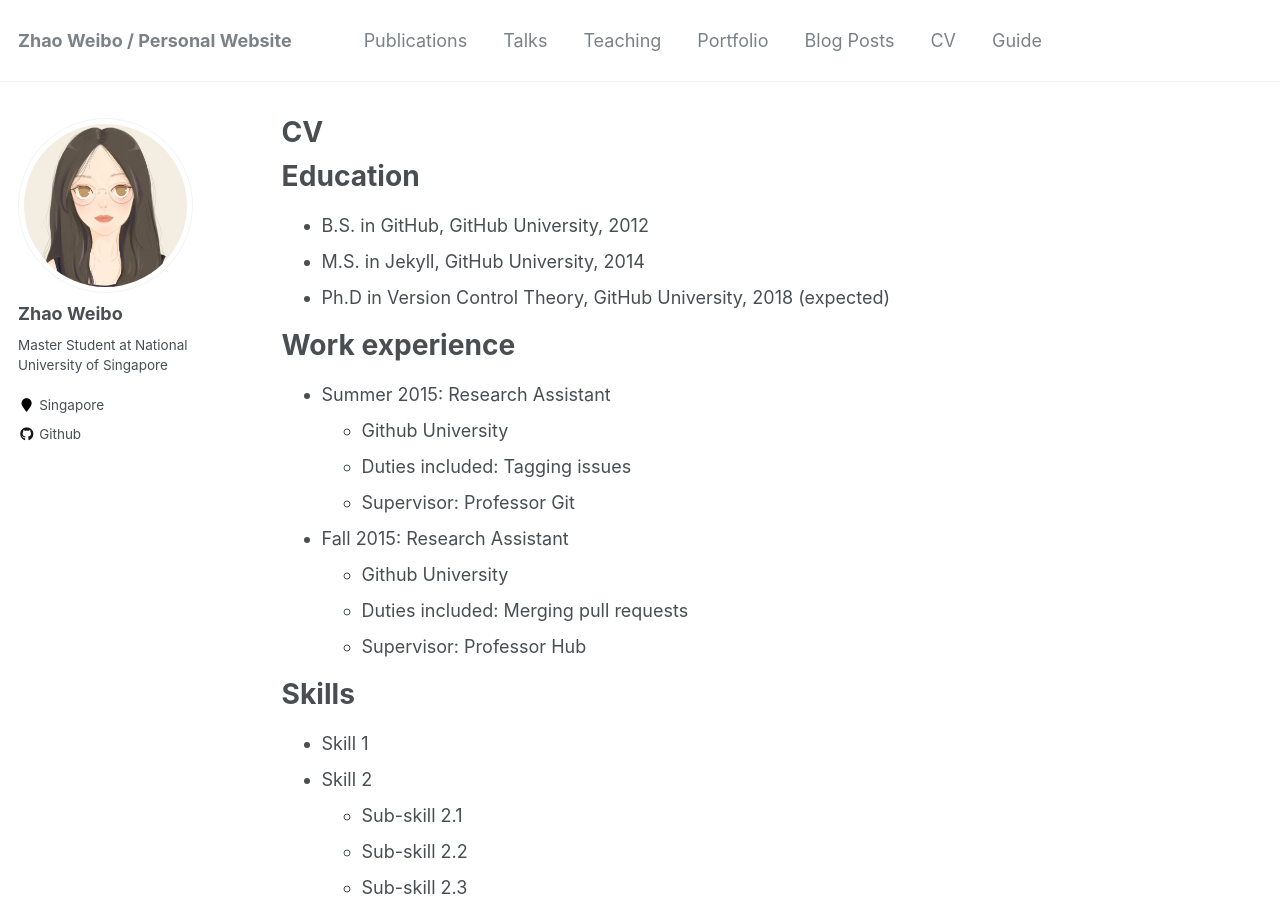
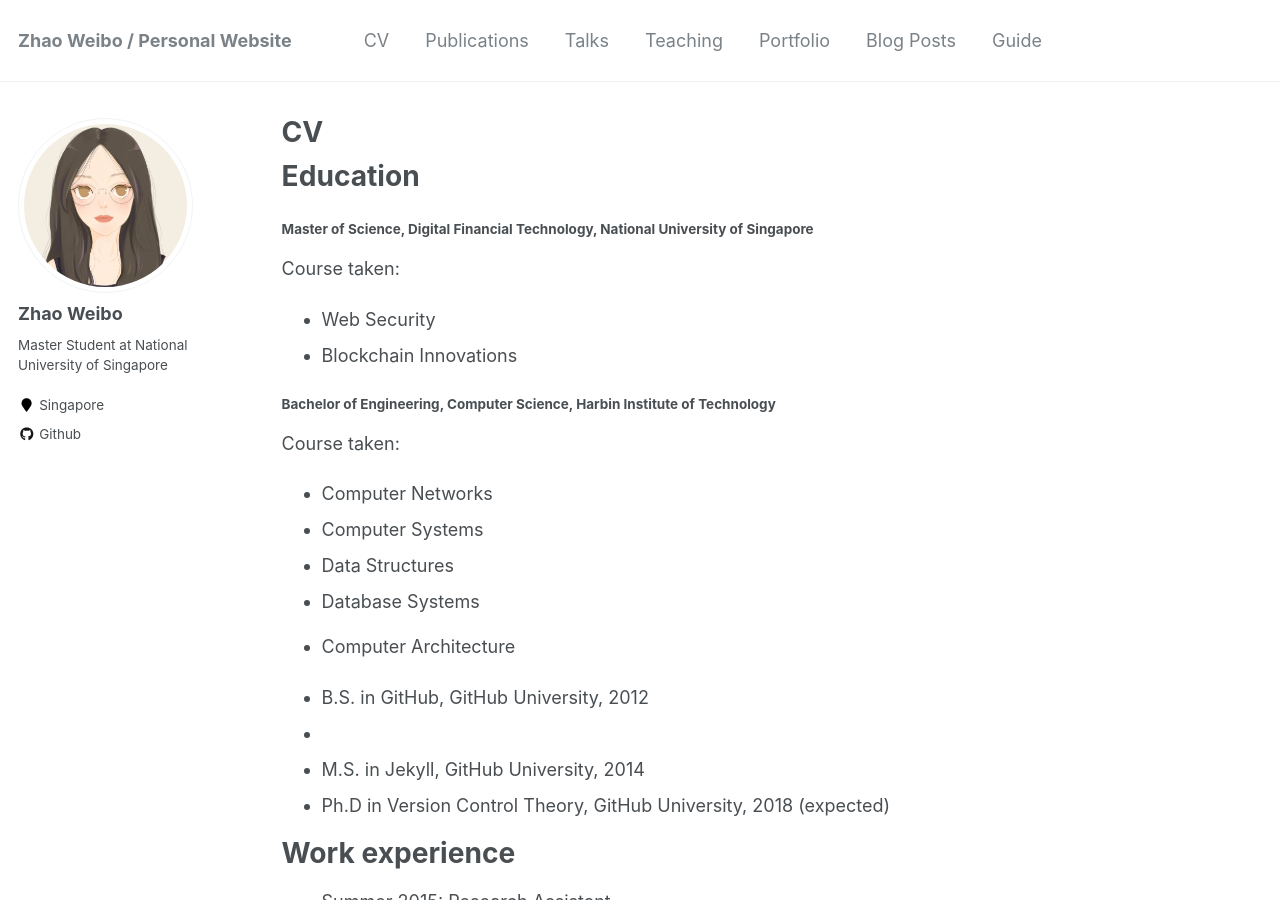
Before and after one commit to LexieZB/LexieZB.github.io, a Jekyll site: the page built from _pages/cv.md, in a window 1280 px wide and 900 px high. Built offline with Jekyll 4.4.1, drawn with Linux system fonts in a browser that asks for light colours.

Commit message:
Modified top navigation bar and CV initially

```diff
--- a/_data/navigation.yml
+++ b/_data/navigation.yml
@@ -1,5 +1,8 @@
 # main links links
 main:
+  - title: "CV"
+    url: /cv/
+
   - title: "Publications"
     url: /publications/
 
@@ -15,8 +18,5 @@
   - title: "Blog Posts"
     url: /year-archive/
 
-  - title: "CV"
-    url: /cv/
-
   - title: "Guide"
     url: /markdown/
--- a/_pages/cv.md
+++ b/_pages/cv.md
@@ -11,7 +11,26 @@
 
 Education
 ======
+
+#### Master of Science, Digital Financial Technology, National University of Singapore
+
+Course taken:
+
+- Web Security
+- Blockchain Innovations
+
+#### Bachelor of Engineering, Computer Science, Harbin Institute of Technology
+
+Course taken:
+
+- Computer Networks
+- Computer Systems
+- Data Structures
+- Database Systems
+- Computer Architecture
+
 * B.S. in GitHub, GitHub University, 2012
+*
 * M.S. in Jekyll, GitHub University, 2014
 * Ph.D in Version Control Theory, GitHub University, 2018 (expected)
 
```
